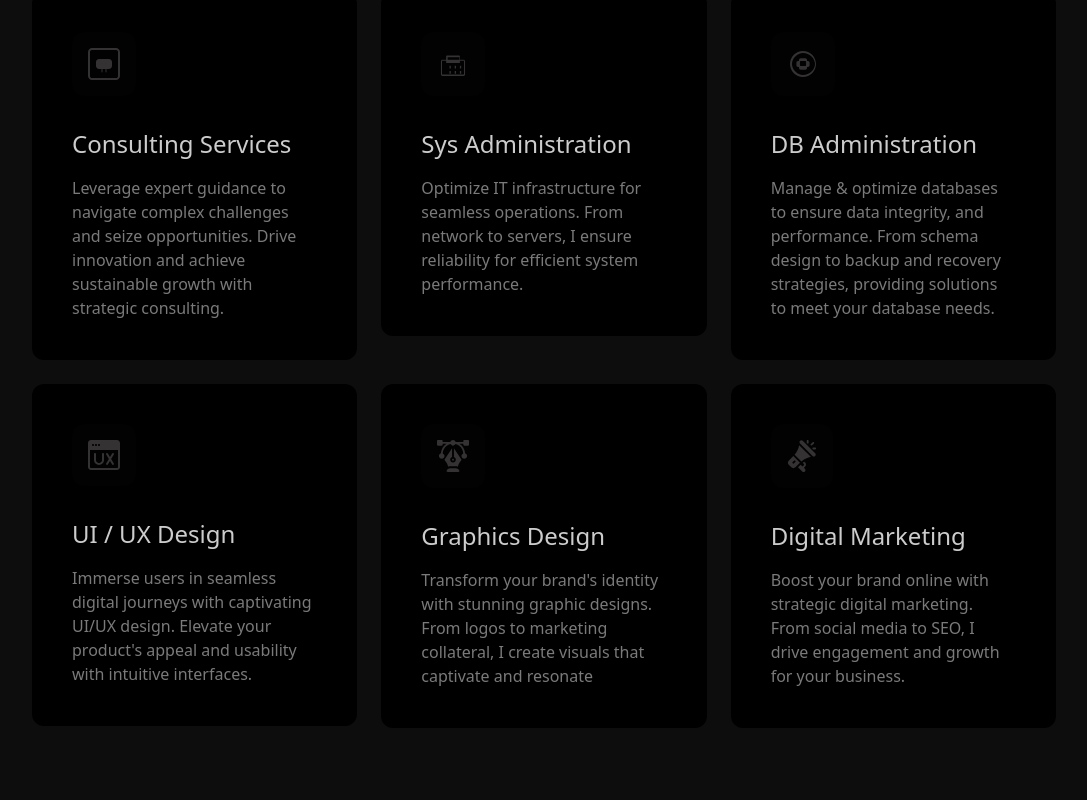
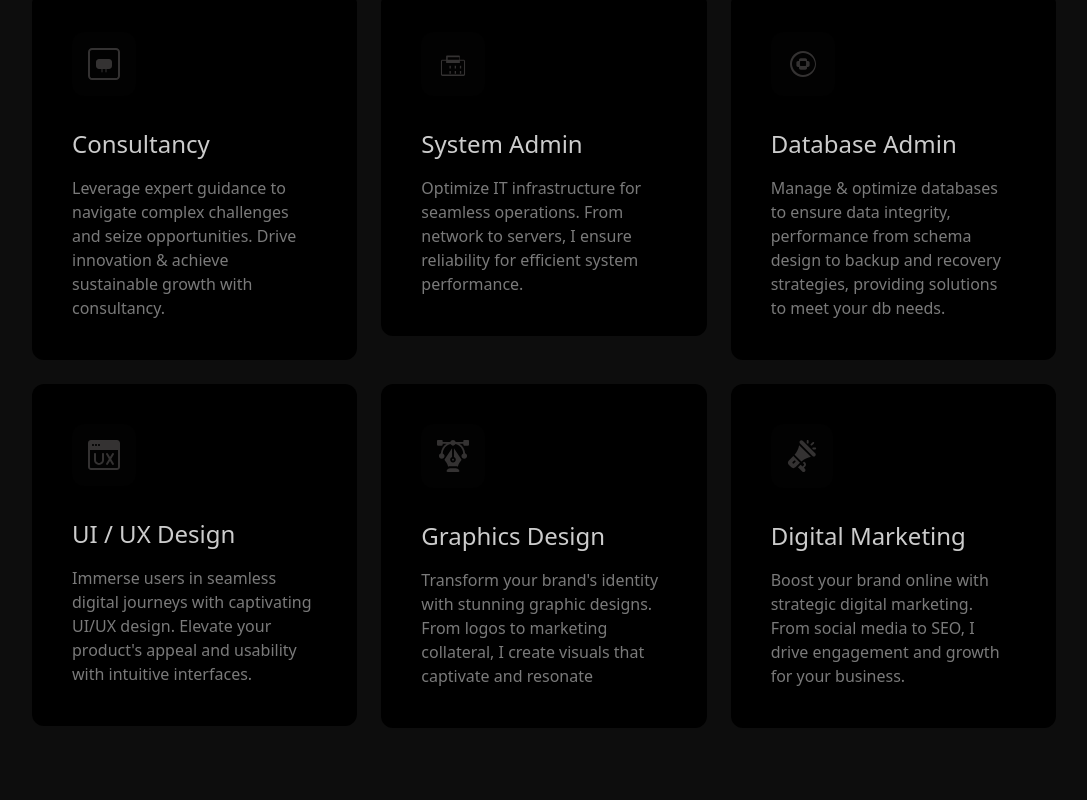
Before and after one commit to Ian-Balijawa/portfolio, a Next.js app: page / in a window 1280 px wide. Shown: the part 1320-2120 px from the top of the page, without its empty margins (96-1183 px from the left). Built offline with nearby package versions, Linux system fonts and the light colour scheme.

Commit message:
ui updates

```diff
--- a/app/(home-1)/page.tsx
+++ b/app/(home-1)/page.tsx
@@ -72,7 +72,10 @@ export default function Home() {
 
                <main className="py-16 sm:py-20 md:py-24 xl:py-32">
                   <div className="container mx-auto px-5 md:px-0">
-                     <Subtitle title="Show case" description="" />
+                     <Subtitle
+                        title="Show case"
+                        description="Discover my exceptional projects, crafted with innovation and excellence. Let's elevate your digital presence together."
+                     />
                      <div className="grid grid-cols-1 sm:grid-cols-2 md:grid-cols-3 xl:grid-cols-3 gap-8 items-center mt-10 xl:mt-16">
                         {projects.map((item, index) => (
                            <div key={index}>
@@ -107,7 +110,7 @@ export default function Home() {
                   <div className="mb-10 xl:mb-12">
                      <SmallSubtitle
                         title="Education"
-                        description="Amet minim mollit non deserunt ullamco est sit aliqua dolor do amet sint. Velit officia consequat duis enim velit mollit. lorem ipsum"
+                        description="Unlocking the foundations of my expertise, my educational journey spans degrees in Computer Science and certifications in IT disciplines."
                      />
                   </div>
                   <Education />
@@ -116,7 +119,7 @@ export default function Home() {
                   <div className="mb-10 xl:mb-12">
                      <SmallSubtitle
                         title="Experience"
-                        description="Amet minim mollit non deserunt ullamco est sit aliqua dolor do amet sint. Velit officia consequat duis enim velit mollit. lorem ipsum"
+                        description="Gain insights into my journey and expertise in IT and software development. Explore my hands-on experience in web and mobile app development"
                      />
                   </div>
                   <Experience />
--- a/app/service-data.tsx
+++ b/app/service-data.tsx
@@ -89,9 +89,9 @@ export const serviceData = [
             />
          </svg>
       ),
-      title: 'Consulting Services',
+      title: 'Consultancy',
       description:
-         'Leverage expert guidance to navigate complex challenges and seize opportunities. Drive innovation and achieve sustainable growth with strategic consulting.',
+         'Leverage expert guidance to navigate complex challenges and seize opportunities. Drive innovation & achieve sustainable growth with consultancy.',
    },
    {
       icon: (
@@ -110,7 +110,7 @@ export const serviceData = [
             />
          </svg>
       ),
-      title: 'Sys Administration',
+      title: 'System Admin',
       description:
          'Optimize IT infrastructure for seamless operations. From network to servers, I ensure reliability for efficient system performance.',
    },
@@ -131,9 +131,9 @@ export const serviceData = [
             />
          </svg>
       ),
-      title: 'DB Administration',
+      title: 'Database Admin',
       description:
-         'Manage & optimize databases to ensure data integrity, and performance. From schema design to backup and recovery strategies, providing solutions to meet your database needs.',
+         'Manage & optimize databases to ensure data integrity, performance from schema design to backup and recovery strategies, providing solutions to meet your db needs.',
    },
    {
       icon: (
--- a/components/contact-us/ContactUs.tsx
+++ b/components/contact-us/ContactUs.tsx
@@ -5,8 +5,9 @@ const ContactUs = () => {
             Get In Touch
          </h2>
          <p className="text-base text-base-content/60 mt-4 md:max-w-[438px] w-full mx-auto text-center">
-            Amet minim mollit non deserunt ullamco est sit aliqua dolor do amet
-            sint. Velit officia consequat duis enim velit mollit. lorem ipsum
+            Feel free to contact me for any inquiries, assistance, or
+            collaboration opportunities. Im here to help and eager to hear from
+            you!
          </p>
 
          <div className="flex flex-wrap md:flex-nowrap lg:grid lg:grid-cols-7 md:gap-6 mt-12">
--- a/components/experience/Experience.tsx
+++ b/components/experience/Experience.tsx
@@ -16,7 +16,7 @@ const Experience = () => {
                      </h5>
                      <div className="flex items-center gap-4 mt-2 xl:mt-3">
                         <p className="text-base text-base-content">
-                           Backend Developer
+                           {item.post.split('(')[0]}
                         </p>
                         <p className="text-xs font-medium text-primary px-3 py-1 bg-primary/10 w-fit rounded-md">
                            {item.time}
@@ -42,24 +42,38 @@ export default Experience
 
 const ExperienceData = [
    {
-      company: 'TLABS',
-      time: 'Jan 1016 - Dec 2021',
-      post: 'Lead Web Designer',
+      company: 'GDEXPERTS',
+      time: 'Jan 2020 - Present',
+      post: 'Frontend Developer (React.js)',
       description:
-         'Lorem ipsum dolor sit amet, consectetur adipiscing elit. Amet dapibus nibh ut faucibus nunc, egestas id amet porttitor. Pulvinar quisque sed amet, nulla nunc. Eleifend sodales posuere fusce tempus etiam et pellentesque. Molestie risus enim neque eget dui.',
+         'Developed responsive user interfaces using React.js, leveraging state management libraries like Redux. Collaborated closely with design and backend teams to deliver high-quality web applications.',
    },
    {
       company: 'TLABS',
-      time: 'Jan 1016 - Dec 2021',
-      post: 'Lead Web Designer',
+      time: 'Jan 2016 - Dec 2021',
+      post: 'Backend Developer (NodeJS)',
       description:
-         'Lorem ipsum dolor sit amet, consectetur adipiscing elit. Amet dapibus nibh ut faucibus nunc, egestas id amet porttitor. Pulvinar quisque sed amet, nulla nunc. Eleifend sodales posuere fusce tempus etiam et pellentesque. Molestie risus enim neque eget dui.',
+         'Designed, developed, and maintained scalable server-side applications and databases, ensuring optimal performance and seamless integration with front-end systems.',
+   },
+   {
+      company: 'ACCELERATED TECHNOSOFT',
+      time: 'Jan 2016 - Dec 2021',
+      post: 'System Administrator',
+      description:
+         'Managed and optimized IT infrastructure, ensuring seamless operations and security. Implemented innovative solutions and technologies to meet business needs.',
+   },
+   {
+      company: 'BARIKITECH',
+      time: 'Jan 2016 - Dec 2021',
+      post: 'IT Consultant',
+      description:
+         'Provided expert guidance and solutions in IT strategy, infrastructure management, and technology implementation. Led teams in delivering innovative solutions exceeding client expectations.',
    },
    {
       company: 'TLABS',
-      time: 'Jan 1016 - Dec 2021',
-      post: 'Lead Web Designer',
+      time: 'Jan 2016 - Dec 2021',
+      post: 'Software Engineer',
       description:
-         'Lorem ipsum dolor sit amet, consectetur adipiscing elit. Amet dapibus nibh ut faucibus nunc, egestas id amet porttitor. Pulvinar quisque sed amet, nulla nunc. Eleifend sodales posuere fusce tempus etiam et pellentesque. Molestie risus enim neque eget dui.',
+         'Contributed to the full software development lifecycle, from requirements gathering to deployment, utilizing agile methodologies to deliver high-quality software solutions.',
    },
 ]
```
Also changed, not shown: public/link/link (9).png.
